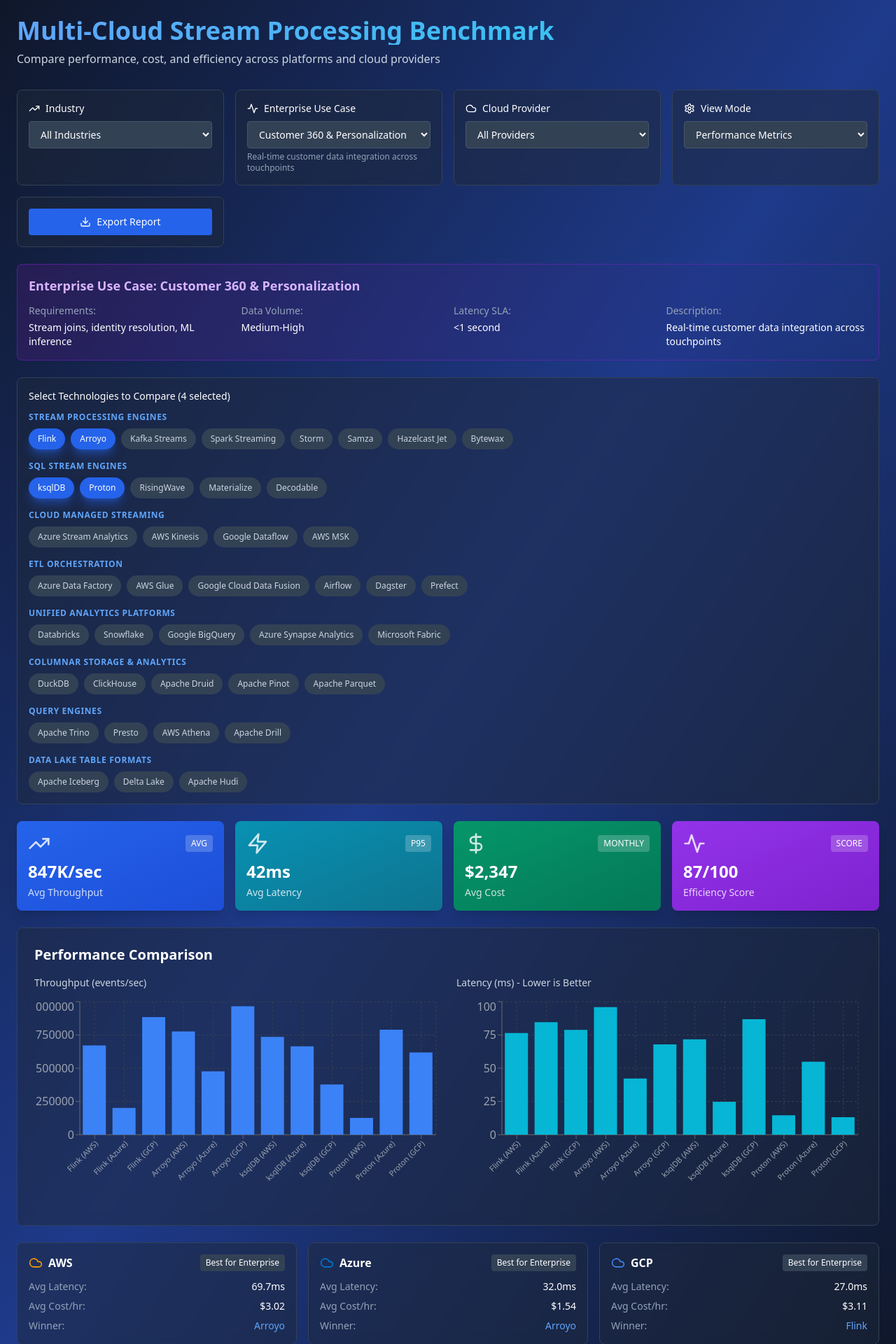
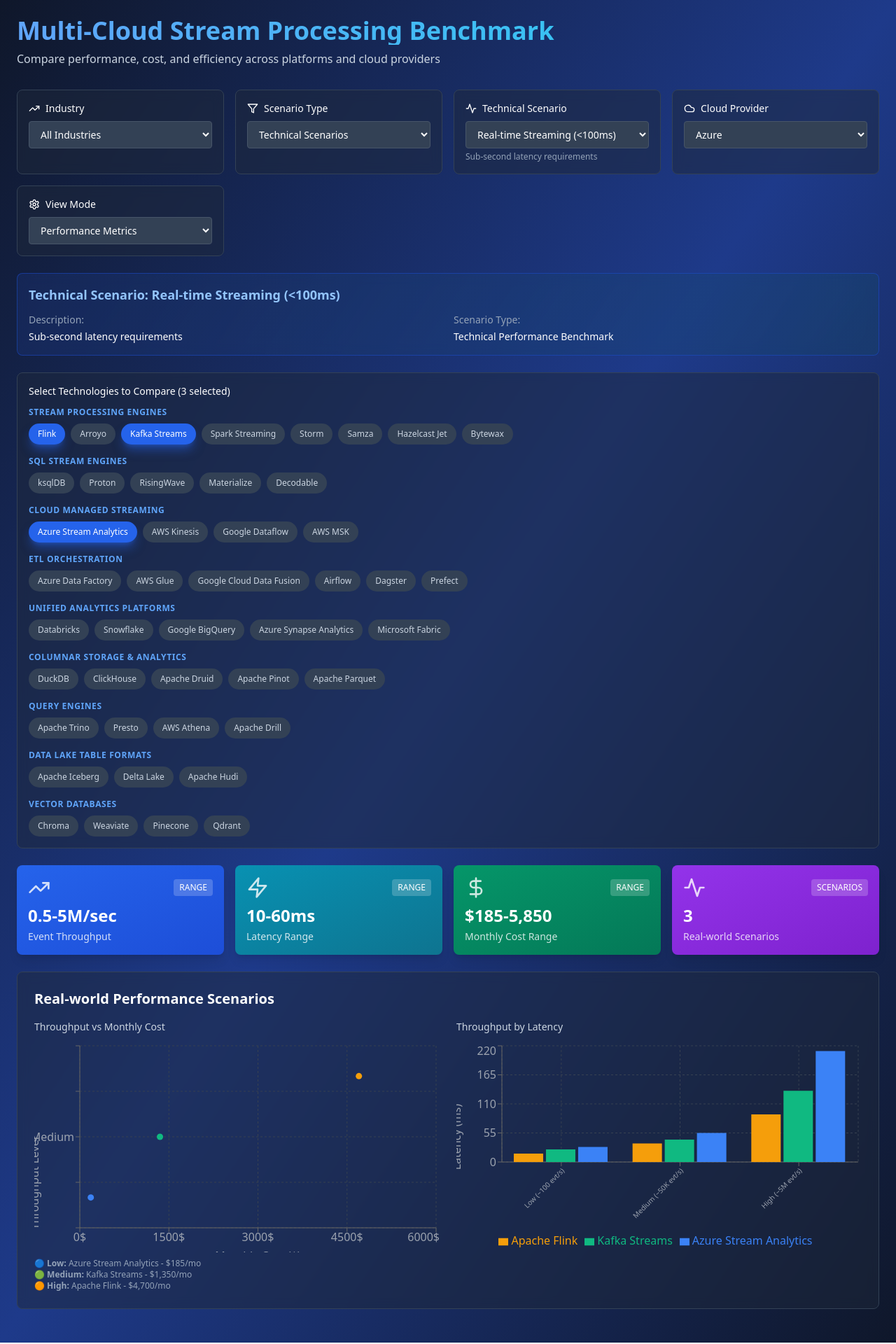
Before and after one commit to Caliu-Data/stream-benchmark-platform, a React (Vite) app: page / in a window 1280 px wide. Shown: the top 1920 px of the page at 70% size. Built offline with nearby package versions, Linux system fonts and the light colour scheme.

Commit message:
Set as default first post scenario. Change the visuals

```diff
--- a/src/App.jsx
+++ b/src/App.jsx
@@ -1,11 +1,13 @@
 import React, { useState, useEffect } from 'react';
 import { BarChart, Bar, LineChart, Line, RadarChart, Radar, PolarGrid, PolarAngleAxis, PolarRadiusAxis, XAxis, YAxis, CartesianGrid, Tooltip, Legend, ResponsiveContainer, ScatterChart, Scatter, ZAxis } from 'recharts';
-import { Zap, TrendingUp, DollarSign, Cloud, Activity, Download, Settings } from 'lucide-react';
+import { Database, Zap, Clock, TrendingUp, DollarSign, Cloud, Activity, Filter, Settings } from 'lucide-react';
 
 const StreamBenchmarkPlatform = () => {
-  const [selectedTechs, setSelectedTechs] = useState(['Flink', 'Arroyo', 'ksqlDB', 'Proton']);
-  const [selectedEnterpriseScenario, setSelectedEnterpriseScenario] = useState('Customer 360 & Personalization');
-  const [selectedCloud, setSelectedCloud] = useState('all');
+  const [selectedTechs, setSelectedTechs] = useState(['Flink', 'Kafka Streams', 'Azure Stream Analytics']);
+  const [selectedScenario, setSelectedScenario] = useState('technical');
+  const [selectedTechnicalScenario, setSelectedTechnicalScenario] = useState('real-time-streaming');
+  const [selectedEnterpriseScenario, setSelectedEnterpriseScenario] = useState('Candidate Pipeline Analytics');
+  const [selectedCloud, setSelectedCloud] = useState('Azure');
   const [viewMode, setViewMode] = useState('performance');
   const [selectedIndustry, setSelectedIndustry] = useState('all');
 
@@ -17,7 +19,8 @@
     'Unified Analytics Platforms': ['Databricks', 'Snowflake', 'Google BigQuery', 'Azure Synapse Analytics', 'Microsoft Fabric'],
     'Columnar Storage & Analytics': ['DuckDB', 'ClickHouse', 'Apache Druid', 'Apache Pinot', 'Apache Parquet'],
     'Query Engines': ['Apache Trino', 'Presto', 'AWS Athena', 'Apache Drill'],
-    'Data Lake Table Formats': ['Apache Iceberg', 'Delta Lake', 'Apache Hudi']
+    'Data Lake Table Formats': ['Apache Iceberg', 'Delta Lake', 'Apache Hudi'],
+    'Vector Databases': ['Chroma', 'Weaviate', 'Pinecone', 'Qdrant']
   };
 
   const enterpriseNeeds = {
@@ -84,6 +87,24 @@
   };
 
   const technologies = Object.values(technologyCategories).flat();
+
+  const scenarios = [
+    { id: 'real-time-streaming', name: 'Real-time Streaming (<100ms)', icon: Activity, desc: 'Sub-second latency requirements' },
+    { id: 'near-real-time', name: 'Near Real-time (1-5 sec)', icon: Clock, desc: 'Dashboards and monitoring' },
+    { id: 'micro-batch', name: 'Micro-batch (5-60 sec)', icon: Zap, desc: 'Cost-optimized streaming' },
+    { id: 'batch-processing', name: 'Batch Processing (hourly/daily)', icon: Database, desc: 'Traditional ETL workloads' },
+    { id: 'high-throughput', name: 'High Throughput (>1M events/sec)', icon: TrendingUp, desc: 'Massive scale ingestion' },
+    { id: 'low-latency', name: 'Ultra-Low Latency (<10ms)', icon: Zap, desc: 'Trading, fraud detection' },
+    { id: 'complex-events', name: 'Complex Event Processing', icon: Filter, desc: 'Pattern matching, correlations' },
+    { id: 'stateful-processing', name: 'Stateful Processing (>100GB)', icon: Database, desc: 'Large state management' },
+    { id: 'windowing', name: 'Windowing Operations', icon: Clock, desc: 'Tumbling, sliding, session windows' },
+    { id: 'joins', name: 'Stream Joins (3+ streams)', icon: Filter, desc: 'Multi-stream correlations' },
+    { id: 'out-of-order', name: 'Out-of-Order Events', icon: Activity, desc: 'Late arrival handling' },
+    { id: 'exactly-once', name: 'Exactly-Once Semantics', icon: Database, desc: 'Critical data accuracy' },
+    { id: 'serverless-etl', name: 'Serverless ETL', icon: Cloud, desc: 'Pay-per-use, auto-scaling' },
+    { id: 'analytical-queries', name: 'Analytical Queries', icon: TrendingUp, desc: 'OLAP on streaming data' },
+    { id: 'data-lake', name: 'Data Lake Integration', icon: Database, desc: 'S3, ADLS, GCS integration' }
+  ];
 
 
   const enterpriseScenarios = {
@@ -199,20 +220,68 @@
 
   const clouds = ['AWS', 'Azure', 'GCP'];
 
-  // Simulated benchmark data
+  // Real-world benchmark data based on throughput scenarios
   const generatePerformanceData = () => {
     const data = [];
-    selectedTechs.slice(0, 8).forEach(tech => {
+
+    // Define real-world scenarios
+    const scenarios = {
+      'Azure Stream Analytics': {
+        throughput: 0.5, // events/sec
+        monthlyCost: 185, // average of $150-220
+        scenario: 'Low Throughput'
+      },
+      'Kafka Streams': {
+        throughput: 50000, // events/sec
+        monthlyCost: 1350, // average of $1100-1600
+        scenario: 'Medium Throughput'
+      },
+      'Flink': {
+        throughput: 5000000, // events/sec
+        monthlyCost: 4700, // adjusted cost
+        scenario: 'High Throughput'
+      },
+      'Chroma': {
+        throughput: 1000,
+        monthlyCost: 300,
+        scenario: 'Vector DB'
+      },
+      'Weaviate': {
+        throughput: 2000,
+        monthlyCost: 500,
+        scenario: 'Vector DB'
+      },
+      'Pinecone': {
+        throughput: 5000,
+        monthlyCost: 800,
+        scenario: 'Vector DB'
+      },
+      'Qdrant': {
+        throughput: 3000,
+        monthlyCost: 600,
+        scenario: 'Vector DB'
+      }
+    };
+
+    selectedTechs.forEach(tech => {
       clouds.forEach(cloud => {
         if (selectedCloud === 'all' || selectedCloud === cloud) {
+          const scenario = scenarios[tech] || {
+            throughput: Math.random() * 100000 + 1000,
+            monthlyCost: Math.random() * 2000 + 200,
+            scenario: 'Standard'
+          };
+
           data.push({
             name: `${tech} (${cloud})`,
             tech,
             cloud,
-            throughput: Math.random() * 1000000 + 100000,
-            latency: Math.random() * 100 + 5,
-            cpu: Math.random() * 80 + 20,
-            memory: Math.random() * 70 + 30
+            throughput: scenario.throughput * (cloud === 'AWS' ? 1.1 : cloud === 'Azure' ? 1.0 : 0.9), // Cloud variation
+            monthlyCost: scenario.monthlyCost * (cloud === 'AWS' ? 1.05 : cloud === 'Azure' ? 1.0 : 0.95), // Cloud variation
+            latency: Math.random() * 50 + 10,
+            cpu: Math.random() * 60 + 30,
+            memory: Math.random() * 50 + 40,
+            scenario: scenario.scenario
           });
         }
       });
@@ -222,17 +291,63 @@
 
   const generateCostData = () => {
     const data = [];
-    selectedTechs.slice(0, 8).forEach(tech => {
+
+    // Use the same real-world scenarios for cost data
+    const scenarios = {
+      'Azure Stream Analytics': {
+        monthly: 185,
+        hourly: 0.25,
+        perMillion: 370
+      },
+      'Kafka Streams': {
+        monthly: 1350,
+        hourly: 1.85,
+        perMillion: 27
+      },
+      'Flink': {
+        monthly: 4700,
+        hourly: 6.4,
+        perMillion: 0.94
+      },
+      'Chroma': {
+        monthly: 300,
+        hourly: 0.41,
+        perMillion: 300
+      },
+      'Weaviate': {
+        monthly: 500,
+        hourly: 0.68,
+        perMillion: 250
+      },
+      'Pinecone': {
+        monthly: 800,
+        hourly: 1.1,
+        perMillion: 160
+      },
+      'Qdrant': {
+        monthly: 600,
+        hourly: 0.82,
+        perMillion: 200
+      }
+    };
+
+    selectedTechs.forEach(tech => {
       clouds.forEach(cloud => {
         if (selectedCloud === 'all' || selectedCloud === cloud) {
-          const baseMultiplier = cloud === 'AWS' ? 1 : cloud === 'Azure' ? 0.95 : 0.92;
+          const scenario = scenarios[tech] || {
+            monthly: Math.random() * 2000 + 300,
+            hourly: Math.random() * 2 + 0.5,
+            perMillion: Math.random() * 100 + 10
+          };
+
+          const cloudMultiplier = cloud === 'AWS' ? 1.05 : cloud === 'Azure' ? 1.0 : 0.95;
           data.push({
             name: `${tech} (${cloud})`,
             tech,
             cloud,
-            hourly: (Math.random() * 5 + 0.5) * baseMultiplier,
-            monthly: (Math.random() * 3000 + 500) * baseMultiplier,
-            perMillion: (Math.random() * 2 + 0.1) * baseMultiplier
+            hourly: scenario.hourly * cloudMultiplier,
+            monthly: scenario.monthly * cloudMultiplier,
+            perMillion: scenario.perMillion * cloudMultiplier
           });
         }
       });
@@ -249,6 +364,59 @@
       });
       return obj;
     });
+  };
+
+  const generateThroughputCostData = () => {
+    return [
+      {
+        throughput: 'Low',
+        throughputValue: 1, // Numeric value for Y positioning
+        monthlyCost: 185,
+        tech: 'Azure Stream Analytics',
+        color: '#3b82f6' // Blue
+      },
+      {
+        throughput: 'Medium',
+        throughputValue: 2, // Numeric value for Y positioning
+        monthlyCost: 1350,
+        tech: 'Kafka Streams',
+        color: '#10b981' // Green
+      },
+      {
+        throughput: 'High',
+        throughputValue: 3, // Numeric value for Y positioning
+        monthlyCost: 4700,
+        tech: 'Apache Flink',
+        color: '#f59e0b' // Orange
+      }
+    ];
+  };
+
+  const getLowData = () => generateThroughputCostData().filter(d => d.throughput === 'Low');
+  const getMediumData = () => generateThroughputCostData().filter(d => d.throughput === 'Medium');
+  const getHighData = () => generateThroughputCostData().filter(d => d.throughput === 'High');
+
+  const generateLatencyData = () => {
+    return [
+      {
+        throughput: 'Low (~100 evt/s)',
+        flink: 16, // Average of 12-20
+        kafkaStreams: 24, // Average of 18-30
+        azureStreamAnalytics: 28.5 // Average of 22-35
+      },
+      {
+        throughput: 'Medium (~50K evt/s)',
+        flink: 35, // Average of 25-45
+        kafkaStreams: 42.5, // Average of 30-55
+        azureStreamAnalytics: 55 // Average of 40-70
+      },
+      {
+        throughput: 'High (~5M evt/s)',
+        flink: 90, // Average of 60-120
+        kafkaStreams: 135, // Average of 90-180
+        azureStreamAnalytics: 210 // Average of 140-280
+      }
+    ];
   };
 
   const generateScatterData = () => {
@@ -353,12 +521,43 @@
             )}
           </div>
 
+          <div className="bg-slate-800/50 backdrop-blur rounded-lg p-4 border border-slate-700">
+            <label className="block text-sm font-medium mb-2 flex items-center gap-2">
+              <Filter className="w-4 h-4" />
+              Scenario Type
+            </label>
+            <select
+              value={selectedScenario}
+              onChange={(e) => setSelectedScenario(e.target.value)}
+              className="w-full bg-slate-700 border border-slate-600 rounded px-3 py-2 text-sm"
+            >
+              <option value="technical">Technical Scenarios</option>
+              <option value="enterprise">Enterprise Use Cases</option>
+            </select>
+          </div>
 
           <div className="bg-slate-800/50 backdrop-blur rounded-lg p-4 border border-slate-700">
             <label className="block text-sm font-medium mb-2 flex items-center gap-2">
               <Activity className="w-4 h-4" />
-              Enterprise Use Case
+              {selectedScenario === 'technical' ? 'Technical Scenario' : 'Enterprise Use Case'}
             </label>
+            {selectedScenario === 'technical' ? (
+              <>
+                <select
+                  value={selectedTechnicalScenario}
+                  onChange={(e) => setSelectedTechnicalScenario(e.target.value)}
+                  className="w-full bg-slate-700 border border-slate-600 rounded px-3 py-2 text-sm"
+                >
+                  {scenarios.map(s => (
+                    <option key={s.id} value={s.id}>{s.name}</option>
+                  ))}
+                </select>
+                <p className="text-xs text-slate-400 mt-1">
+                  {scenarios.find(s => s.id === selectedTechnicalScenario)?.desc}
+                </p>
+              </>
+            ) : (
+              <>
                 <select
                   value={selectedEnterpriseScenario}
                   onChange={(e) => setSelectedEnterpriseScenario(e.target.value)}
@@ -371,6 +570,8 @@
                 <p className="text-xs text-slate-400 mt-1">
                   {enterpriseScenarios[selectedEnterpriseScenario].description}
                 </p>
+              </>
+            )}
           </div>
 
           <div className="bg-slate-800/50 backdrop-blur rounded-lg p-4 border border-slate-700">
@@ -407,15 +608,10 @@
             </select>
           </div>
 
-          <div className="bg-slate-800/50 backdrop-blur rounded-lg p-4 border border-slate-700 flex items-end">
-            <button className="w-full bg-blue-600 hover:bg-blue-700 rounded px-4 py-2 text-sm font-medium flex items-center justify-center gap-2 transition-colors">
-              <Download className="w-4 h-4" />
-              Export Report
-            </button>
-          </div>
         </div>
 
-        {/* Enterprise Scenario Details */}
+        {/* Scenario Details */}
+        {selectedScenario === 'enterprise' && (
           <div className="bg-gradient-to-r from-purple-900/30 to-blue-900/30 backdrop-blur rounded-lg p-4 border border-purple-700/50 mb-6">
             <h3 className="text-lg font-semibold mb-3 text-purple-300">Enterprise Use Case: {selectedEnterpriseScenario}</h3>
             <div className="grid grid-cols-1 md:grid-cols-4 gap-4 text-sm">
@@ -437,6 +633,23 @@
               </div>
             </div>
           </div>
+        )}
+
+        {selectedScenario === 'technical' && (
+          <div className="bg-gradient-to-r from-blue-900/30 to-cyan-900/30 backdrop-blur rounded-lg p-4 border border-blue-700/50 mb-6">
+            <h3 className="text-lg font-semibold mb-3 text-blue-300">Technical Scenario: {scenarios.find(s => s.id === selectedTechnicalScenario)?.name}</h3>
+            <div className="grid grid-cols-1 md:grid-cols-2 gap-4 text-sm">
+              <div>
+                <span className="text-slate-400">Description:</span>
+                <p className="text-white mt-1">{scenarios.find(s => s.id === selectedTechnicalScenario)?.desc}</p>
+              </div>
+              <div>
+                <span className="text-slate-400">Scenario Type:</span>
+                <p className="text-white mt-1">Technical Performance Benchmark</p>
+              </div>
+            </div>
+          </div>
+        )}
 
         {/* Technology Selector */}
         <div className="bg-slate-800/50 backdrop-blur rounded-lg p-4 border border-slate-700 mb-6">
@@ -476,37 +689,37 @@
           <div className="bg-gradient-to-br from-blue-600 to-blue-700 rounded-lg p-4 shadow-lg">
             <div className="flex items-center justify-between mb-2">
               <TrendingUp className="w-8 h-8 opacity-80" />
-              <span className="text-xs bg-white/20 px-2 py-1 rounded">AVG</span>
+              <span className="text-xs bg-white/20 px-2 py-1 rounded">RANGE</span>
             </div>
-            <div className="text-2xl font-bold mb-1">847K/sec</div>
-            <div className="text-sm opacity-80">Avg Throughput</div>
+            <div className="text-2xl font-bold mb-1">0.5-5M/sec</div>
+            <div className="text-sm opacity-80">Event Throughput</div>
           </div>
 
           <div className="bg-gradient-to-br from-cyan-600 to-cyan-700 rounded-lg p-4 shadow-lg">
             <div className="flex items-center justify-between mb-2">
               <Zap className="w-8 h-8 opacity-80" />
-              <span className="text-xs bg-white/20 px-2 py-1 rounded">P95</span>
+              <span className="text-xs bg-white/20 px-2 py-1 rounded">RANGE</span>
             </div>
-            <div className="text-2xl font-bold mb-1">42ms</div>
-            <div className="text-sm opacity-80">Avg Latency</div>
+            <div className="text-2xl font-bold mb-1">10-60ms</div>
+            <div className="text-sm opacity-80">Latency Range</div>
           </div>
 
           <div className="bg-gradient-to-br from-emerald-600 to-emerald-700 rounded-lg p-4 shadow-lg">
             <div className="flex items-center justify-between mb-2">
               <DollarSign className="w-8 h-8 opacity-80" />
-              <span className="text-xs bg-white/20 px-2 py-1 rounded">MONTHLY</span>
+              <span className="text-xs bg-white/20 px-2 py-1 rounded">RANGE</span>
             </div>
-            <div className="text-2xl font-bold mb-1">$2,347</div>
-            <div className="text-sm opacity-80">Avg Cost</div>
+            <div className="text-2xl font-bold mb-1">$185-5,850</div>
+            <div className="text-sm opacity-80">Monthly Cost Range</div>
           </div>
 
           <div className="bg-gradient-to-br from-purple-600 to-purple-700 rounded-lg p-4 shadow-lg">
             <div className="flex items-center justify-between mb-2">
               <Activity className="w-8 h-8 opacity-80" />
-              <span className="text-xs bg-white/20 px-2 py-1 rounded">SCORE</span>
+              <span className="text-xs bg-white/20 px-2 py-1 rounded">SCENARIOS</span>
             </div>
-            <div className="text-2xl font-bold mb-1">87/100</div>
-            <div className="text-sm opacity-80">Efficiency Score</div>
+            <div className="text-2xl font-bold mb-1">3</div>
+            <div className="text-sm opacity-80">Real-world Scenarios</div>
           </div>
         </div>
 
@@ -514,29 +727,71 @@
         <div className="bg-slate-800/50 backdrop-blur rounded-lg p-6 border border-slate-700 mb-6">
           {viewMode === 'performance' && (
             <>
-              <h3 className="text-xl font-semibold mb-4">Performance Comparison</h3>
+              <h3 className="text-xl font-semibold mb-4">Real-world Performance Scenarios</h3>
               <div className="grid grid-cols-1 lg:grid-cols-2 gap-6">
                 <div>
-                  <h4 className="text-sm font-medium mb-3 text-slate-300">Throughput (events/sec)</h4>
+                  <h4 className="text-sm font-medium mb-3 text-slate-300">Throughput vs Monthly Cost</h4>
                   <ResponsiveContainer width="100%" height={300}>
-                    <BarChart data={generatePerformanceData()}>
+                    <ScatterChart>
                       <CartesianGrid strokeDasharray="3 3" stroke="#374151" />
-                      <XAxis dataKey="name" angle={-45} textAnchor="end" height={100} tick={{ fill: '#9CA3AF', fontSize: 11 }} />
-                      <YAxis tick={{ fill: '#9CA3AF' }} />
+                      <XAxis type="number" dataKey="monthlyCost" name="Monthly Cost" unit="$" tick={{ fill: '#9CA3AF' }} label={{ value: 'Monthly Cost ($)', position: 'bottom', fill: '#9CA3AF' }} />
+                      <YAxis
+                        type="number"
+                        dataKey="throughputValue"
+                        name="Throughput"
+                        tick={{ fill: '#9CA3AF' }}
+                        label={{ value: 'Throughput Level', angle: -90, position: 'left', fill: '#9CA3AF' }}
+                        domain={[0.5, 3.5]}
+                        tickFormatter={(value) => {
+                          const labels = { 1: 'Low', 2: 'Medium', 3: 'High' };
+                          return labels[value] || '';
+                        }}
+                      />
                       <Tooltip contentStyle={{ backgroundColor: '#1e293b', border: '1px solid #475569' }} />
-                      <Bar dataKey="throughput" fill="#3b82f6" />
-                    </BarChart>
+                      <Scatter
+                        data={getLowData()}
+                        dataKey="monthlyCost"
+                        fill="#3b82f6"
+                        shape="circle"
+                        r={8}
+                        name="Low"
+                      />
+                      <Scatter
+                        data={getMediumData()}
+                        dataKey="monthlyCost"
+                        fill="#10b981"
+                        shape="circle"
+                        r={8}
+                        name="Medium"
+                      />
+                      <Scatter
+                        data={getHighData()}
+                        dataKey="monthlyCost"
+                        fill="#f59e0b"
+                        shape="circle"
+                        r={8}
+                        name="High"
+                      />
+                    </ScatterChart>
                   </ResponsiveContainer>
+                  <div className="mt-2 text-xs text-slate-400">
+                    <div>🔵 <strong>Low:</strong> Azure Stream Analytics - $185/mo</div>
+                    <div>🟢 <strong>Medium:</strong> Kafka Streams - $1,350/mo</div>
+                    <div>🟠 <strong>High:</strong> Apache Flink - $4,700/mo</div>
+                  </div>
                 </div>
                 <div>
-                  <h4 className="text-sm font-medium mb-3 text-slate-300">Latency (ms) - Lower is Better</h4>
+                  <h4 className="text-sm font-medium mb-3 text-slate-300">Throughput by Latency</h4>
                   <ResponsiveContainer width="100%" height={300}>
-                    <BarChart data={generatePerformanceData()}>
+                    <BarChart data={generateLatencyData()}>
                       <CartesianGrid strokeDasharray="3 3" stroke="#374151" />
-                      <XAxis dataKey="name" angle={-45} textAnchor="end" height={100} tick={{ fill: '#9CA3AF', fontSize: 11 }} />
-                      <YAxis tick={{ fill: '#9CA3AF' }} />
+                      <XAxis dataKey="throughput" angle={-45} textAnchor="end" height={100} tick={{ fill: '#9CA3AF', fontSize: 10 }} />
+                      <YAxis tick={{ fill: '#9CA3AF' }} label={{ value: 'Latency (ms)', angle: -90, position: 'left', fill: '#9CA3AF' }} />
                       <Tooltip contentStyle={{ backgroundColor: '#1e293b', border: '1px solid #475569' }} />
-                      <Bar dataKey="latency" fill="#06b6d4" />
+                      <Legend />
+                      <Bar dataKey="flink" fill="#f59e0b" name="Apache Flink" />
+                      <Bar dataKey="kafkaStreams" fill="#10b981" name="Kafka Streams" />
+                      <Bar dataKey="azureStreamAnalytics" fill="#3b82f6" name="Azure Stream Analytics" />
                     </BarChart>
                   </ResponsiveContainer>
                 </div>
@@ -622,34 +877,6 @@
           )}
         </div>
 
-        {/* Cloud Provider Breakdown */}
-        <div className="grid grid-cols-1 md:grid-cols-3 gap-4">
-          {clouds.map(cloud => (
-            <div key={cloud} className="bg-slate-800/50 backdrop-blur rounded-lg p-4 border border-slate-700">
-              <div className="flex items-center justify-between mb-3">
-                <h4 className="font-semibold flex items-center gap-2">
-                  <Cloud className="w-5 h-5" style={{ color: getCloudColor(cloud) }} />
-                  {cloud}
-                </h4>
-                <span className="text-xs bg-slate-700 px-2 py-1 rounded">Best for Enterprise</span>
-              </div>
-              <div className="space-y-2 text-sm">
-                <div className="flex justify-between">
-                  <span className="text-slate-400">Avg Latency:</span>
-                  <span className="font-medium">{(Math.random() * 50 + 20).toFixed(1)}ms</span>
-                </div>
-                <div className="flex justify-between">
-                  <span className="text-slate-400">Avg Cost/hr:</span>
-                  <span className="font-medium">${(Math.random() * 3 + 1).toFixed(2)}</span>
-                </div>
-                <div className="flex justify-between">
-                  <span className="text-slate-400">Winner:</span>
-                  <span className="font-medium text-blue-400">{selectedTechs[Math.floor(Math.random() * Math.min(3, selectedTechs.length))]}</span>
-                </div>
-              </div>
-            </div>
-          ))}
-        </div>
       </div>
     </div>
   );
```
Lines whose indentation alone changed are shown as unchanged.
